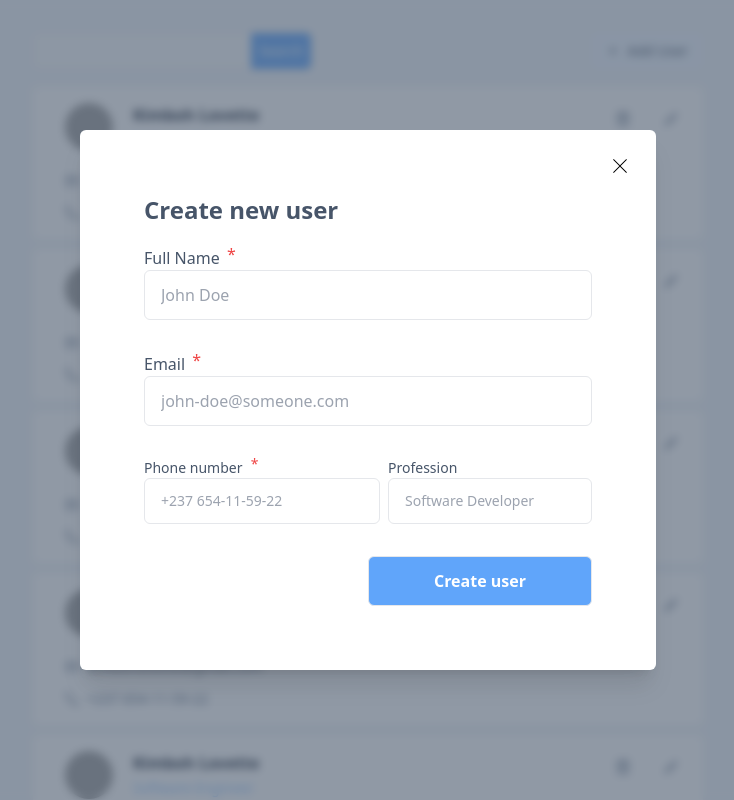
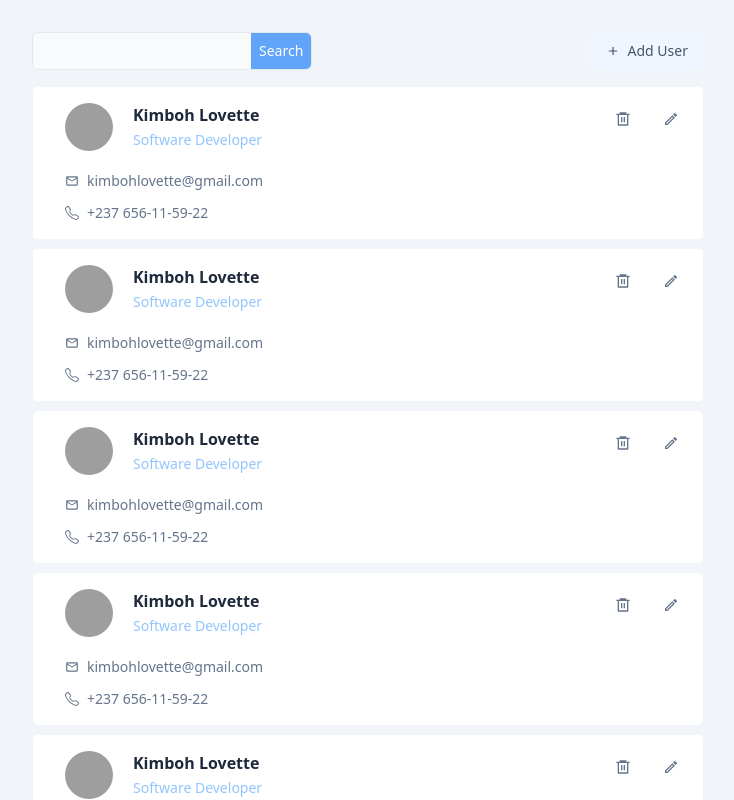
Before and after one commit to Kimbohlovette/Users-List, a React (Create React App) app in the folder frontend/: page / in a window 1280 px wide. Shown: the top 800 px of the page, without its empty margins (272-1006 px from the left). Built offline with nearby package versions, Linux system fonts and the light colour scheme; grey boxes are pictures that could not be loaded.

Commit message:
Added props to components

```diff
--- a/frontend/src/App.tsx
+++ b/frontend/src/App.tsx
@@ -1,5 +1,4 @@
-import React from 'react';
-import ShortUser from './components/ShortUser';
+import React, { useState } from 'react';
 import UsersList from './components/UsersList';
 import CreateUserModal from './components/CreateUserModal';
 import { BiPlus } from 'react-icons/bi';
@@ -8,10 +7,16 @@ function App() {
 	function handleCreateUser() {
 		// implement add user
 	}
-
+	const [showModal, setShowModal] = useState<boolean>(false);
 	return (
 		<>
-			<CreateUserModal />
+			{showModal && (
+				<CreateUserModal
+					show={false}
+					setShow={setShowModal}
+					mode="create"
+				/>
+			)}
 			<div className="bg-slate-100 flex justify-center items-center">
 				<div className="min-h-screen py-8 w-full max-w-2xl">
 					<header className="mb-4">
@@ -26,7 +31,9 @@ function App() {
 								</button>
 							</div>
 							<button
-								onClick={handleCreateUser}
+								onClick={() => {
+									setShowModal(true);
+								}}
 								className="text-slate-600 flex flex-row items-center font-medium gap-x-2 bg-blue-50 hover:bg-blue-100 text-sm py-2 px-4 rounded-md"
 							>
 								<BiPlus />
--- a/frontend/src/components/CreateUserModal.tsx
+++ b/frontend/src/components/CreateUserModal.tsx
@@ -1,12 +1,27 @@
-import React from 'react';
+import React, { useState } from 'react';
 import { TfiClose } from 'react-icons/tfi';
-
-function CreateUserModal() {
+import { User } from '../types';
+function CreateUserModal({
+	show,
+	mode,
+	data,
+	setShow,
+}: {
+	show: boolean;
+	mode: 'create' | 'edit';
+	setShow: React.Dispatch<React.SetStateAction<boolean>>;
+	data?: User;
+}) {
 	return (
 		<div className="fixed top-0 left-0 w-full h-screen flex items-center justify-center bg-slate-600/60 backdrop-blur-sm z-50">
 			<div className="relative p-16 bg-white shadow-xl rounded-md w-full max-w-xl">
 				{/* Close button */}
-				<button className="absolute top-5 right-5 p-2 hover:bg-blue-50 rounded-xl">
+				<button
+					onClick={() => {
+						setShow(false);
+					}}
+					className="absolute top-5 right-5 p-2 hover:bg-blue-50 rounded-xl"
+				>
 					<TfiClose />
 				</button>
 				<h1 className="mb-5 text-slate-600 text-2xl font-bold">
@@ -85,7 +100,13 @@ function CreateUserModal() {
 						</div>
 					</div>
 					<div className="flex flex-row justify-end">
-						<button className="w-full max-w-[50%] py-3 px-4 focus:outline-none border rounded-md min-w-0 focus:border-blue-400 hover:bg-blue-500 focus:ring-1 bg-blue-400 text-white text-semibold font-semibold">
+						<button
+							onClick={() => {
+								// add create functionality here
+								setShow(false);
+							}}
+							className="w-full max-w-[50%] py-3 px-4 focus:outline-none border rounded-md min-w-0 focus:border-blue-400 hover:bg-blue-500 focus:ring-1 bg-blue-400 text-white text-semibold font-semibold"
+						>
 							Create user
 						</button>
 					</div>
--- a/frontend/src/components/ShortUser.tsx
+++ b/frontend/src/components/ShortUser.tsx
@@ -2,8 +2,9 @@ import React from 'react';
 import { MdOutlineMail, MdOutlineModeEditOutline } from 'react-icons/md';
 import { BsTelephone } from 'react-icons/bs';
 import { RiDeleteBin6Line } from 'react-icons/ri';
+import { User } from '../types';
 
-function ShortUser() {
+function ShortUser({ user }: { user: User }) {
 	return (
 		<div className="relative card border border-slate-100 bg-white w-full rounded-md py-4 px-8 cursor-pointer hover:shadow">
 			{/* The delete and edit button <Floating top right> */}
@@ -25,21 +26,21 @@ function ShortUser() {
 				</div>
 				<div>
 					<h1 className="font-semibold text-slate-800">
-						Kimboh Lovette
+						{user.name}
 					</h1>
 					<span className="text-sm text-blue-300">
-						Software Engineer
+						{user.profession}
 					</span>
 				</div>
 			</div>
 			<div className="pt-5 flex flex-col gap-y-3 text-sm font-light">
 				<div className="text-slate-500 flex flex-row items-center gap-x-2">
 					<MdOutlineMail />
-					<p>kimbohlovette@gmail.com</p>
+					<p>{user.email}</p>
 				</div>
 				<div className="text-slate-500 flex flex-row items-center gap-x-2">
 					<BsTelephone />
-					<p>+237 654-11-59-22</p>
+					<p>{user.phoneNumber}</p>
 				</div>
 			</div>
 		</div>
--- a/frontend/src/components/UsersList.tsx
+++ b/frontend/src/components/UsersList.tsx
@@ -1,16 +1,22 @@
 import React from 'react';
 import ShortUser from './ShortUser';
+import { User } from '../types';
 
 function UsersList() {
+	const user: User = {
+		name: 'Kimboh Lovette',
+		email: 'kimbohlovette@gmail.com',
+		phoneNumber: '+237 656-11-59-22',
+		profession: 'Software Developer',
+	};
 	return (
 		<div>
 			<div className="flex flex-col gap-y-2">
-				<ShortUser />
-				<ShortUser />
-				<ShortUser />
-				<ShortUser />
-				<ShortUser />
-				<ShortUser />
+				<ShortUser user={user} />
+				<ShortUser user={user} />
+				<ShortUser user={user} />
+				<ShortUser user={user} />
+				<ShortUser user={user} />
 			</div>
 			<div className="flex flex-row justify-center my-5 items-center gap-x-4">
 				<button className="py-2 px-4 rounded-lg bg-blue-50 focus:bg-blue-100 text-sm">
--- /dev/null
+++ b/frontend/src/types.d.ts
@@ -0,0 +1,6 @@
+export interface User {
+	name: string;
+	email: string;
+	phoneNumber: string;
+	profession?: string;
+}
```
